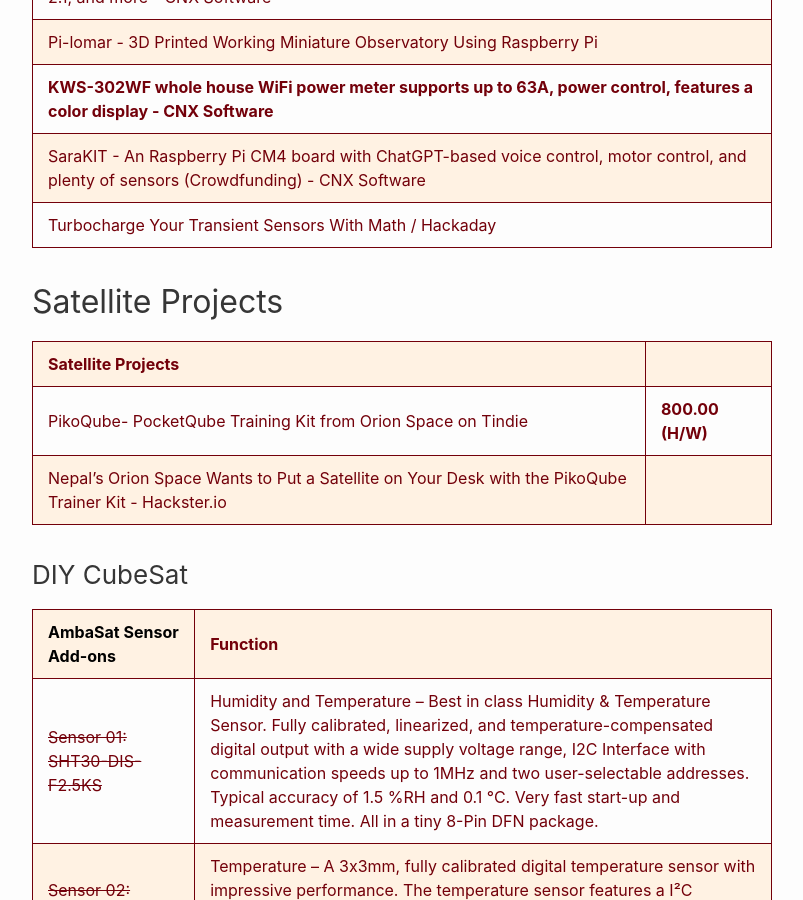
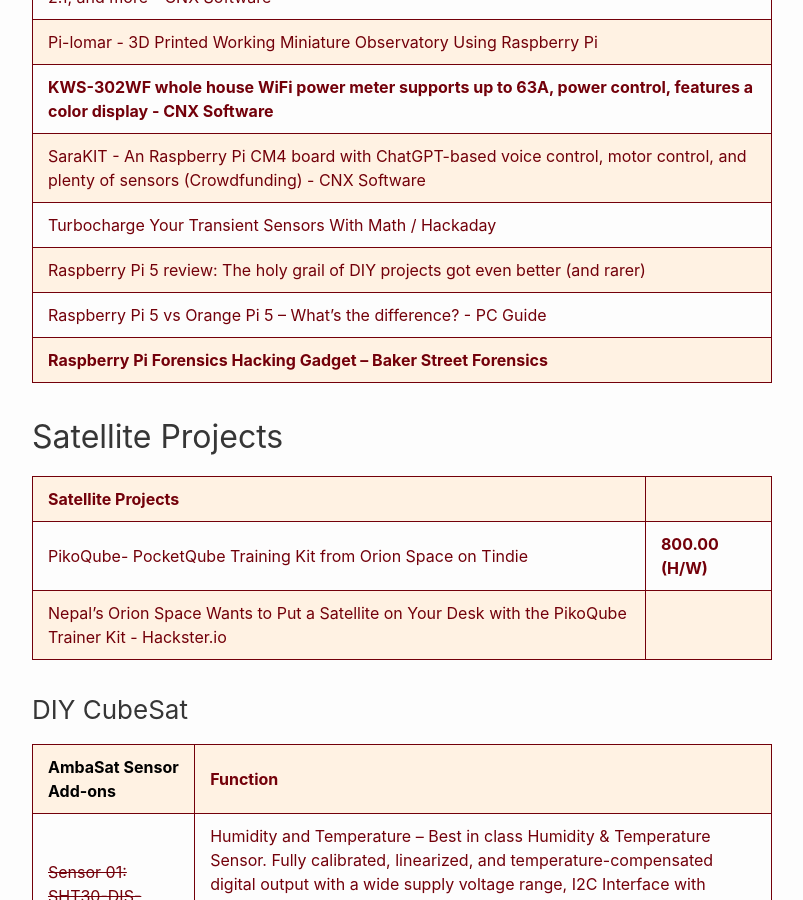
Before and after one commit to RalphHightower/RalphHightower, a Jekyll site: the page built from HardwareLinks.md, in a window 1280 px wide and 900 px high, scrolled down 37304 px. Shown: the whole window, without its empty margins (238-1041 px from the left). Built offline with Jekyll 4.4.1, drawn with Linux system fonts in a browser that asks for light colours; our own code applies the rules of GitHub Pages for plain Markdown files.

Commit message:
[docs](doc): HardwareLinks(extended description)

```diff
--- a/HardwareLinks.md
+++ b/HardwareLinks.md
@@ -653,6 +653,9 @@
 | **[KWS-302WF whole house WiFi power meter supports up to 63A, power control, features a color display - CNX Software](https://www.cnx-software.com/2023/11/23/kws-302wf-whole-house-wifi-power-meter-63a-power-control-color-display/ )** |
 | [SaraKIT - An Raspberry Pi CM4 board with ChatGPT-based voice control, motor control, and plenty of sensors (Crowdfunding) - CNX Software](https://www.cnx-software.com/2023/11/20/sarakit-raspberry-pi-cm4-chatgpt-motor-control-sensors/ ) |
 | [Turbocharge Your Transient Sensors With Math / Hackaday](https://hackaday.com/2023/11/25/turbocharge-your-transient-sensors-with-math/ ) |
+| [Raspberry Pi 5 review: The holy grail of DIY projects got even better (and rarer)](https://www.xda-developers.com/raspberry-pi-5-review/ ) |
+| [Raspberry Pi 5 vs Orange Pi 5 – What's the difference? - PC Guide](https://www.pcguide.com/raspberry-pi/raspberry-pi-5-vs-orange-pi-5/ ) |
+| **[Raspberry Pi Forensics Hacking Gadget – Baker Street Forensics](https://bakerstreetforensics.com/2023/07/01/raspberry-pi-forensics-hacking-gadget/ )** |
 
 [^21]: • 1.5GHz quad-core 64-bit ARM Cortex-A72 CPU (Roughly 3× performance)<br />• 1GB, 2GB, or 4GB of LPDDR4 SDRAM<br />• Full-throughput Gigabit Ethernet<br />• Dual-band 802.11ac wireless networking<br />• Bluetooth 5.0<br />• Two USB 3.0 and two USB 2.0 ports<br />• Dual monitor support, at resolutions up to 4K<br />• VideoCore VI graphics, supporting OpenGL ES 3.x<br />• 4Kp60 hardware decode of HEVC video<br />Complete compatibility with earlier Raspberry Pi products
 
```
